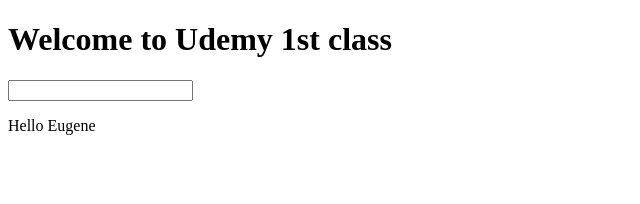
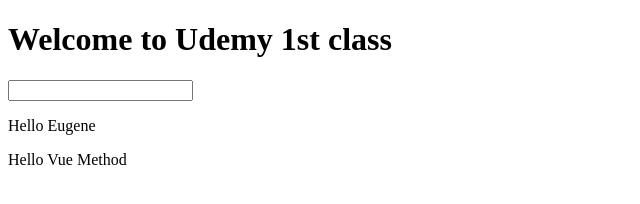
Before and after one commit to eug3ne/vue-udemy, a plain HTML site: page index.html in a window 1280 px wide. Shown: the whole page, without its empty margins (0-640 px from the left). Drawn offline with Linux system fonts and the light colour scheme.

Commit message:
Second try

```diff
--- a/index.html
+++ b/index.html
@@ -23,6 +23,7 @@
             <h1>Welcome to Udemy 1st class</h1>
             <input type="text" v-on:input="changeTitle">
             <p> {{ title }}</p>
+            <p> {{ sayHello() }}</p>
         </div>
 
         <script>
@@ -34,7 +35,9 @@
                 methods:{
                     changeTitle: function(event){
                         this.title = event.target.value;
-
+                    },
+                    sayHello: function(){
+                        return 'Hello Vue Method';
                     }
                 }
             });
```
Also changed, not shown: 1 other file.
